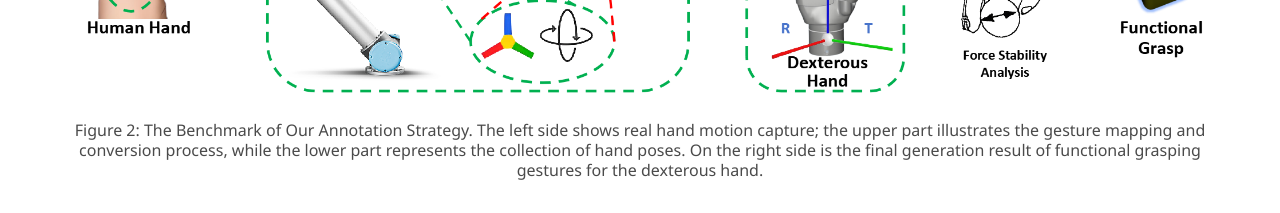
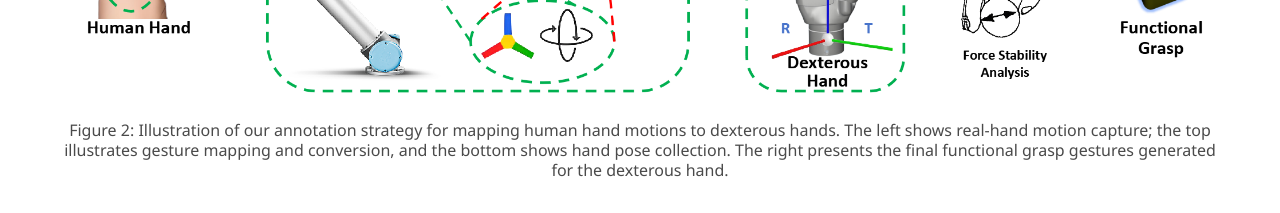
Before and after one commit to Anonymoussdaui/UFG, a plain HTML site: page index.html in a window 1280 px wide. Shown: the part 2220-2433 px from the top of the page. Drawn offline with nearby package versions, Linux system fonts and the light colour scheme; some packages are replaced by stand-ins of ours; a script that the page names is missing; some icons are missing; a web font is replaced by a local one.

Commit message:
Update index.html

```diff
--- a/index.html
+++ b/index.html
@@ -166,9 +166,7 @@ Dexterous grasp datasets are vital for embodied intelligence, but mostly emphasi
     <div class="columns is-centered">
       <div class="column is-full has-text-centered">
         <img src="static/images/fig2.png"df alt="Functional Grasp Demo" style="width: 100%; height: auto;">
-        <p class="subtitle is-6" style="margin-top: 0.5em;">Figure 2: The Benchmark of Our Annotation Strategy. The left side shows real hand motion capture; the upper part illustrates
-the gesture mapping and conversion process, while the lower part represents the collection of hand poses. On the right side
-is the final generation result of functional grasping gestures for the dexterous hand.</p>
+        <p class="subtitle is-6" style="margin-top: 0.5em;">Figure 2: Illustration of our annotation strategy for mapping human hand motions to dexterous hands. The left shows real-hand motion capture; the top illustrates gesture mapping and conversion, and the bottom shows hand pose collection. The right presents the final functional grasp gestures generated for the dexterous hand.</p>
       </div>
     </div>
   </div>
```
